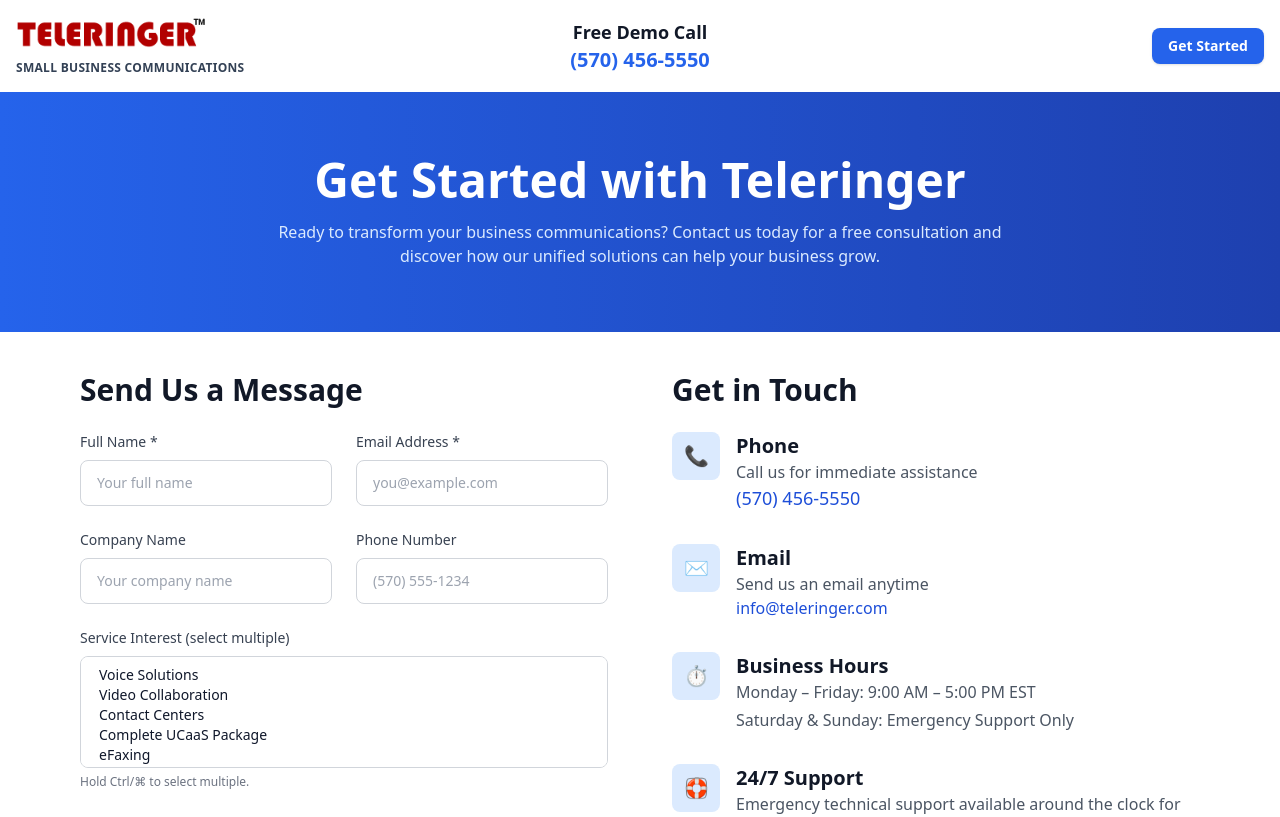
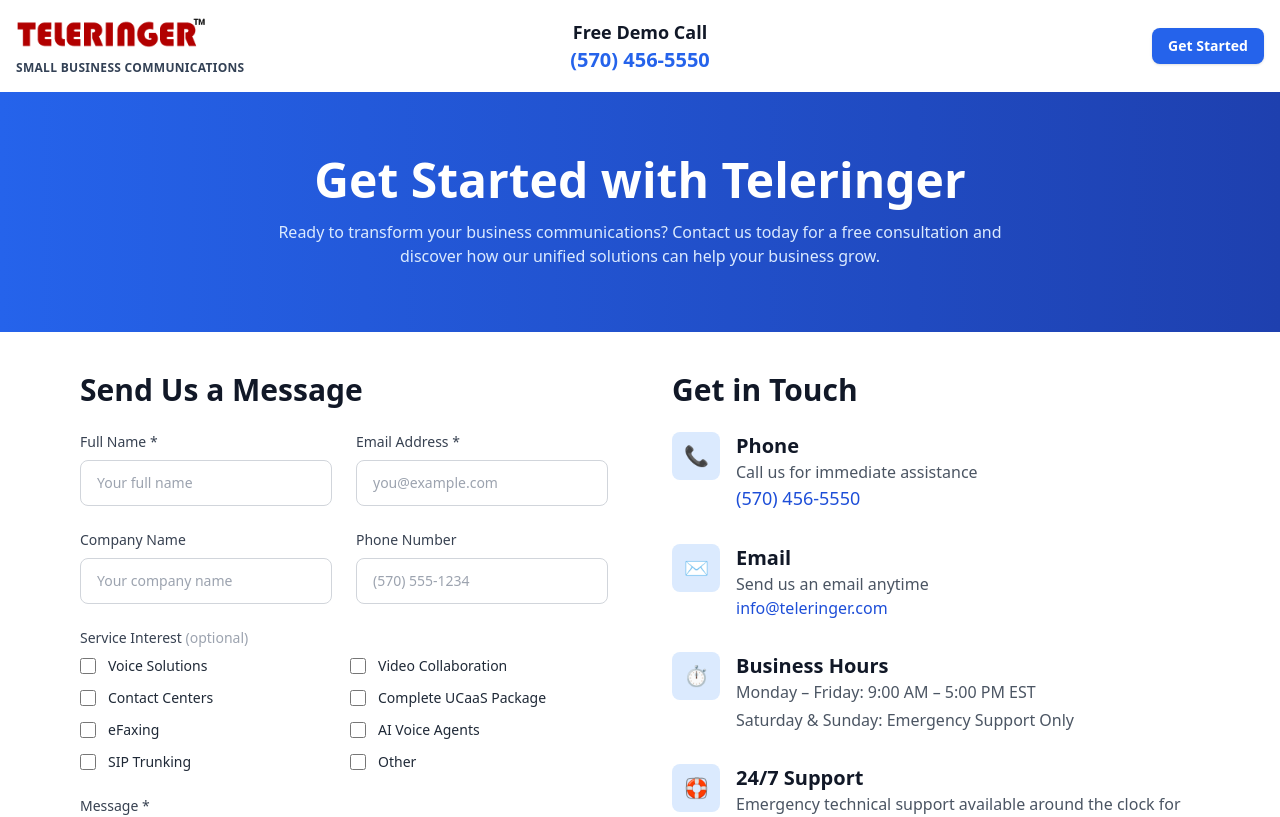
Before and after one commit to teleringer/teleringer, a Next.js app: page /contact in a window 1280 px wide. Shown: the top 817 px of the page. Built offline with nearby package versions, Linux system fonts and the light colour scheme; no server answers.

Commit message:
Update page.tsx

```diff
--- a/app/contact/page.tsx
+++ b/app/contact/page.tsx
@@ -1,6 +1,19 @@
-// Server Component (Next 15): styled contact page that posts to /api/contact
+// Server Component (Next 15): Contact page with checkbox "Service Interest"
 
 type SearchParams = Record<string, string | string[] | undefined>;
+
+const serviceOptions = [
+  "Voice Solutions",
+  "Video Collaboration",
+  "Contact Centers",
+  "Complete UCaaS Package",
+  "eFaxing",
+  "AI Voice Agents",
+  "SIP Trunking",
+  "Other",
+];
+
+const toId = (s: string) => "svc-" + s.toLowerCase().replace(/[^a-z0-9]+/g, "-");
 
 export default async function ContactPage({
   searchParams,
@@ -65,7 +78,10 @@
 
       <main className="mx-auto max-w-6xl px-4 py-10">
         {sent && (
-          <div role="status" className="mb-6 rounded-md border border-green-300 bg-green-50 px-4 py-3 text-green-800">
+          <div
+            role="status"
+            className="mb-6 rounded-md border border-green-300 bg-green-50 px-4 py-3 text-green-800"
+          >
             Thanks — your message was sent.
           </div>
         )}
@@ -77,6 +93,7 @@
 
             <form action="/api/contact" method="post" className="mt-6 space-y-6">
               <input type="hidden" name="subject" value="Contact Request" />
+              {/* Honeypot */}
               <input type="text" name="website" className="hidden" tabIndex={-1} autoComplete="off" />
 
               <div className="grid gap-6 md:grid-cols-2">
@@ -120,23 +137,28 @@
                 </div>
               </div>
 
+              {/* ✅ Checkbox group replaces multi-select */}
               <div>
-                <label className="mb-2 block text-sm font-medium text-gray-700">Service Interest (select multiple)</label>
-                <select
-                  name="service"
-                  multiple
-                  className="h-28 w-full rounded-lg border border-gray-300 px-4 py-2 text-sm outline-none ring-blue-500 focus:ring"
-                >
-                  <option value="Voice Solutions">Voice Solutions</option>
-                  <option value="Video Collaboration">Video Collaboration</option>
-                  <option value="Contact Centers">Contact Centers</option>
-                  <option value="Complete UCaaS Package">Complete UCaaS Package</option>
-                  <option value="eFaxing">eFaxing</option>
-                  <option value="AI Voice Agents">AI Voice Agents</option>
-                  <option value="SIP Trunking">SIP Trunking</option>
-                  <option value="Other">Other</option>
-                </select>
-                <span className="mt-1 block text-[12px] text-gray-500">Hold Ctrl/⌘ to select multiple.</span>
+                <span className="mb-2 block text-sm font-medium text-gray-700">
+                  Service Interest <span className="text-gray-400">(optional)</span>
+                </span>
+                <div className="grid gap-3 sm:grid-cols-2">
+                  {serviceOptions.map((opt) => {
+                    const id = toId(opt);
+                    return (
+                      <label key={id} htmlFor={id} className="flex cursor-pointer items-center gap-3">
+                        <input
+                          id={id}
+                          type="checkbox"
+                          name="service"            /* keep the same key so the API's formData.getAll('service') continues to work */
+                          value={opt}
+                          className="h-4 w-4 rounded border-gray-300 text-blue-600 focus:ring-blue-500"
+                        />
+                        <span className="text-sm text-gray-800">{opt}</span>
+                      </label>
+                    );
+                  })}
+                </div>
               </div>
 
               <div>
```
